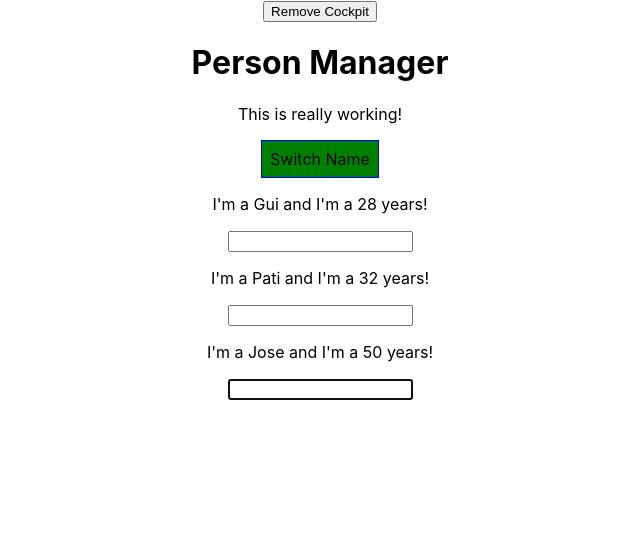
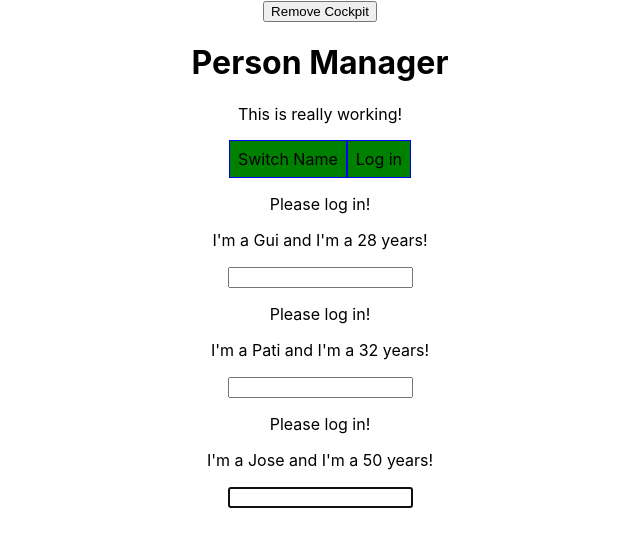
Before and after one commit to guiaschafer/firtapplicationReactJs, a React app: page / in a window 1280 px wide. Shown: the top 546 px of the page, without its empty margins (320-960 px from the left). Built offline with nearby package versions, Linux system fonts and the light colour scheme.

Commit message:
context authenticated method

```diff
--- a/src/components/Cockpit/Cockpit.js
+++ b/src/components/Cockpit/Cockpit.js
@@ -1,9 +1,10 @@
-import React, { useEffect, useRef } from 'react';
+import React, { useEffect, useRef, useContext } from 'react';
 import classes from './Cockpit.css'
+import AuthContext from '../../context/auth-context';
 
 const Cockpit = (props) => {
     const toggleBtnRef = useRef(null);
-
+    const authContext = useContext(AuthContext);
 
     useEffect(() => {
         console.log('[Cockpit.js] useEffect')
@@ -37,6 +38,9 @@
             <p className={assignedclasses.join(' ')}>This is really working!</p>
             <button ref={toggleBtnRef} className={btnClass}
                 onClick={props.clicked}>Switch Name</button>
+            <button onClick={authContext.login}>Log in</button>
+
+
         </div>
     );
 };
--- a/src/components/Persons/Person/Person.js
+++ b/src/components/Persons/Person/Person.js
@@ -1,11 +1,11 @@
 import React, { Component } from 'react';
 import PropTypes from 'prop-types';
 
-import styled from 'styled-components'
-import Aux from '../../../hoc/Auxiliary'
-import withClass from '../../../hoc/withClass'
+import styled from 'styled-components';
+import Aux from '../../../hoc/Auxiliary';
+import withClass from '../../../hoc/withClass';
 import classes from './Person.css';
-
+import AuthContext from '../../../context/auth-context';
 
 // import './Person.css'
 
@@ -28,15 +28,20 @@
         this.inputElementRef = React.createRef();
     }
 
+    static contextType = AuthContext;
+
     componentDidMount(){
         // this.inputElement.focs();
         this.inputElementRef.current.focus();
+        console.log(this.context.authenticated);
     }
 
     render() {
         console.log('[Person.js] rendering...');
         return (
             <Aux>
+                {this.context.authenticated ? <p>Authenticated!</p> : <p>Please log in!</p>}
+
                 <p onClick={this.props.click} >
                     I'm a {this.props.name} and I'm a {this.props.age} years!
                 </p >
@@ -58,4 +63,4 @@
     age: PropTypes.number
 };
 
-export default withClass(Person, classes.Person);
+export default Person;
--- a/src/components/Persons/Persons.js
+++ b/src/components/Persons/Persons.js
@@ -1,5 +1,5 @@
 import React, { Component } from 'react';
-import Person from './Person/Person'
+import Person from './Person/Person';
 
 class Persons extends Component {
     // static getDeviredStateFromProps(props, state) {
@@ -13,9 +13,9 @@
 
     shouldComponentUpdate(nextProps, nextState) {
         console.log('[Persons.js] shouldComponentUpdate');
-        if(nextProps.persons !== this.props.persons ){
+        if (nextProps.persons !== this.props.persons) {
             return true;
-        }else{
+        } else {
             return false;
         }
 
@@ -35,21 +35,27 @@
         console.log(snapshot);
     }
 
-    componentWillUnmount(){
+    componentWillUnmount() {
         console.log('[Persons.js] componentWillUnmount');
     }
 
     render() {
-        console.log('[Persons.js] rendering...');
+        console.log('[Personsre.js] rendering...');
 
-        return this.props.persons.map((person, index) => {
-            return (<Person
-                key={person.id}
-                name={person.name}
-                age={person.age}
-                click={() => this.props.clicked(index)}
-                changed={(event) => this.props.changed(event, person.id)} />);
-        });
+        return (
+            this.props.persons.map((person, index) => {
+                return (<Person
+                    key={person.id}
+                    name={person.name}
+                    age={person.age}
+                    click={() => this.props.clicked(index)}
+                    changed={(event) => this.props.changed(event, person.id)}
+                    // isAuth={this.props.isAuthenticated}
+                />);
+            })
+
+
+        );
     }
 }
 export default Persons;
--- a/src/containers/App.js
+++ b/src/containers/App.js
@@ -1,12 +1,13 @@
 import React, { Component } from 'react';
 import Person from '../components/Persons/Person/Person'
 import classesCss from './App.css';
-import styled from 'styled-components'
-import ErrorBoundary from '../ErrorBoundary/ErrorBoundary'
-import Persons from '../components/Persons/Persons'
-import Cockpit from '../components/Cockpit/Cockpit'
-import withClass from '../hoc/withClass'
-import Aux from '../hoc/Auxiliary'
+import styled from 'styled-components';
+import ErrorBoundary from '../ErrorBoundary/ErrorBoundary';
+import Persons from '../components/Persons/Persons';
+import Cockpit from '../components/Cockpit/Cockpit';
+import withClass from '../hoc/withClass';
+import Aux from '../hoc/Auxiliary';
+import AuthContext from '../context/auth-context';
 
 const StyledButton = styled.button`
 background-color: ${props => props.alt ? 'red' : 'green'};
@@ -36,7 +37,8 @@
     ],
     showPersons: false,
     showCockpit: true,
-    changeCounter: 0
+    changeCounter: 0,
+    authenticated: false
   }
 
   static getDeviredStateFromProps(props, state) {
@@ -58,30 +60,36 @@
   }
 
   nameChangedHandler = (event, id) => {
-    const personIndex = this.state.persons.findIndex(p => {
-      return p.id === id
-    });
+    const stateCopy = { ...this.state };
+    stateCopy.name = event.target.value
+    this.setState({ stateCopy });
+  }
 
-    const person = { ...this.state.persons[personIndex] };
-    person.name = event.target.value
-
-    const persons = [...this.state.persons];
-    persons[personIndex] = person;
+  princeChangedHandler = (event, id) => {
+    const stateCopy = { ...this.state };
+    stateCopy.price = event.target.value
+    this.setState({ stateCopy });
+  }
 
 
-    this.setState((prevState, props) => {
-      return {
-        persons: persons,
-        changeCounter: prevState.changeCounter + 1
-      }
-    })
+  quantityChangedHandler = (event, id) => {
+    const stateCopy = { ...this.state };
+    stateCopy.quantityChangedHandler = event.target.value
+    this.setState({ stateCopy });
   }
+
 
   togglePersonsHandler = () => {
     const doesShow = this.state.showPersons;
     this.setState({
       showPersons: !doesShow
     });
+  }
+
+  loginHandler = () => {
+    this.setState({ authenticated: true });
+    const test = this.state.authenticated;
+    console.log('teste');
   }
 
   deletePersonHandler = (pIndex) => {
@@ -112,7 +120,8 @@
 
         <Persons persons={this.state.persons}
           clicked={this.deletePersonHandler}
-          changed={this.nameChangedHandler} />
+          changed={this.nameChangedHandler}
+          isAuthenticated={this.state.authenticated} />
         // { {this.state.persons.map((person, index) => {
         //   return <ErrorBoundary key={person.id}><Person
         //     key={person.id}
@@ -141,13 +150,16 @@
         <button className={classesCss.Button}
           onClick={this.togglePersonsHandler}>Switch Name</button> */}
         {/* <StyledButton alt={this.state.showPersons} onClick={this.togglePersonsHandler}>Toogle Persons</StyledButton> */}
-        {this.state.showCockpit ?
-          <Cockpit title={this.props.appTitle}
-            showPersons={this.state.showPersons}
-            personsLength={this.state.persons.length}
-            clicked={this.togglePersonsHandler} /> : null
-        }
-        {persons}
+        <AuthContext.Provider value={{ authenticated: this.state.authenticated, login: this.loginHandler }}>
+          {this.state.showCockpit ? (
+            <Cockpit title={this.props.appTitle}
+              showPersons={this.state.showPersons}
+              personsLength={this.state.persons.length}
+              clicked={this.togglePersonsHandler}
+             />) : null
+          }
+          {persons}
+        </AuthContext.Provider>
       </div>
     );
 
--- /dev/null
+++ b/src/context/auth-context.js
@@ -0,0 +1,8 @@
+import React from 'react';
+
+const authContext = React.createContext({
+    authenticated: false,
+    login: () => { }
+});
+
+export default authContext;
```
